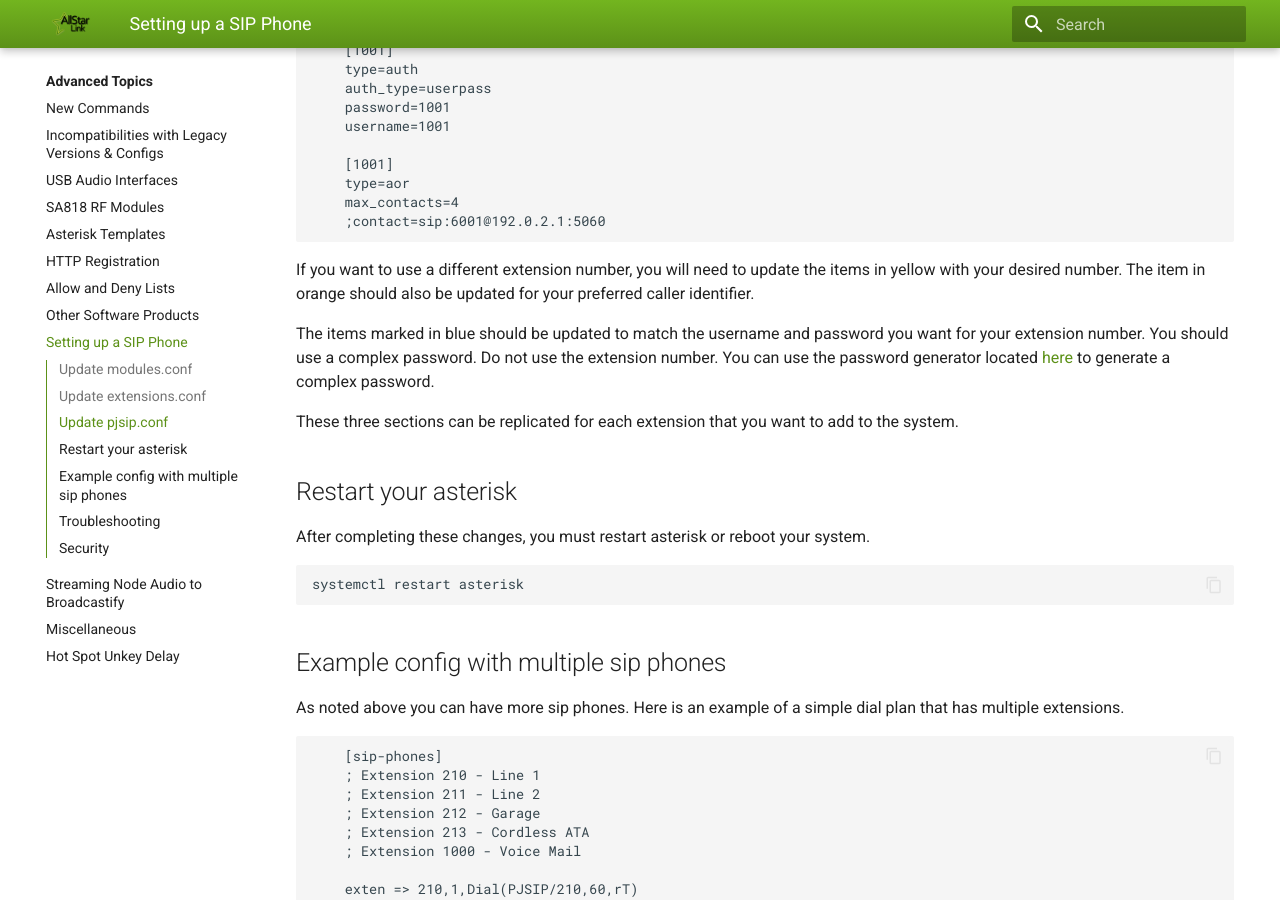
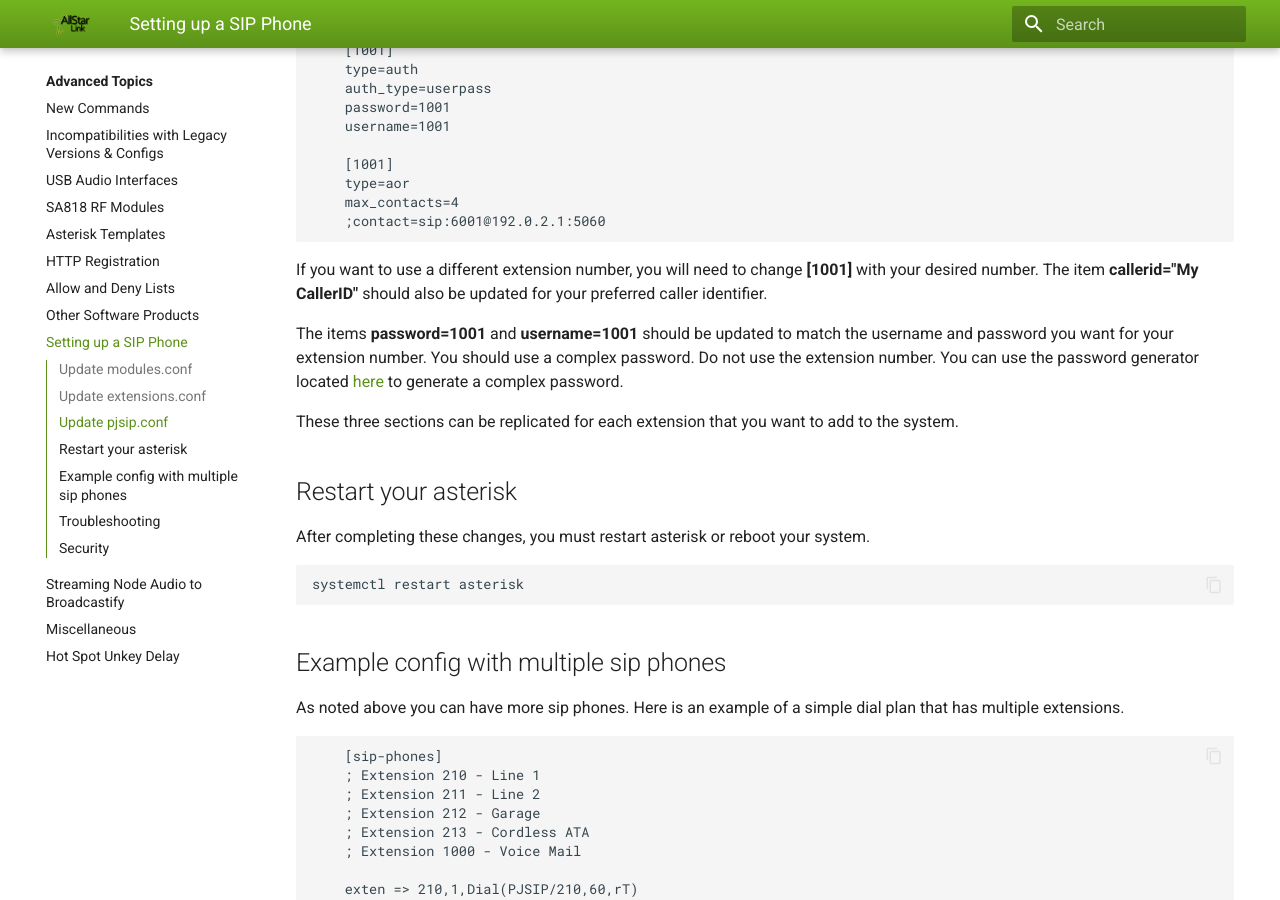
Before and after one commit to AllStarLink/ASL3-Manual, an MkDocs documentation site: the page built from docs/adv-topics/sip-phone.md, in a window 1280 px wide and 900 px high, scrolled down 3443 px. Built offline with MkDocs 1.6.1 and Material for MkDocs 9.7.7, drawn with Linux system fonts in a browser that asks for light colours; some of the changed text lies outside the part shown.

Commit message:
Update sip-phone.md for color references (#14)
I updated sip-phone.md to remove color name references.  This was in the original google.doc.

The color references were replaced with the actual text.

This closes #9

````diff
--- a/docs/adv-topics/sip-phone.md
+++ b/docs/adv-topics/sip-phone.md
@@ -101,7 +101,7 @@ The ${NODE} variable is defined at the top of extensions.conf and should be your
 ```
 
 
-The entry in blue is the extension number for your sip phone.  If you want to use a different extension number, change this entry to match your extension.
+The entry **1001** in extensions.conf is the extension number for your sip phone.  If you want to use a different extension number, change **1001** to your desired extension number.
 
 _Note:  If you attempt to copy extensions.conf from a previous release of AllStarLink, it will fail.  AllStarLink version 3 requires comma delimiters instead of pipe symbols for standard asterisk functions.  The rpt function continues to use a pipe delimiter.  This is subject to change in a future release._
 
@@ -176,9 +176,9 @@ Scroll down to the section titled Endpoint Configured For Use With A Sip Phone.
 ```
 
 
-If you want to use a different extension number, you will need to update the items in yellow with your desired number.  The item in orange should also be updated for your preferred caller identifier.
+If you want to use a different extension number, you will need to change **[1001]** with your desired number.  The item **callerid="My CallerID"** should also be updated for your preferred caller identifier.
 
-The items marked in blue should be updated to match the username and password you want for your extension number.  You should use a complex password.  Do not use the extension number.  You can use the password generator located [here ](https://www.lastpass.com/features/password-generator#generatorTool)to generate a complex password.
+The items **password=1001** and **username=1001** should be updated to match the username and password you want for your extension number.  You should use a complex password.  Do not use the extension number.  You can use the password generator located [here ](https://www.lastpass.com/features/password-generator#generatorTool)to generate a complex password.
 
 These three sections can be replicated for each extension that you want to add to the system.
 
````
